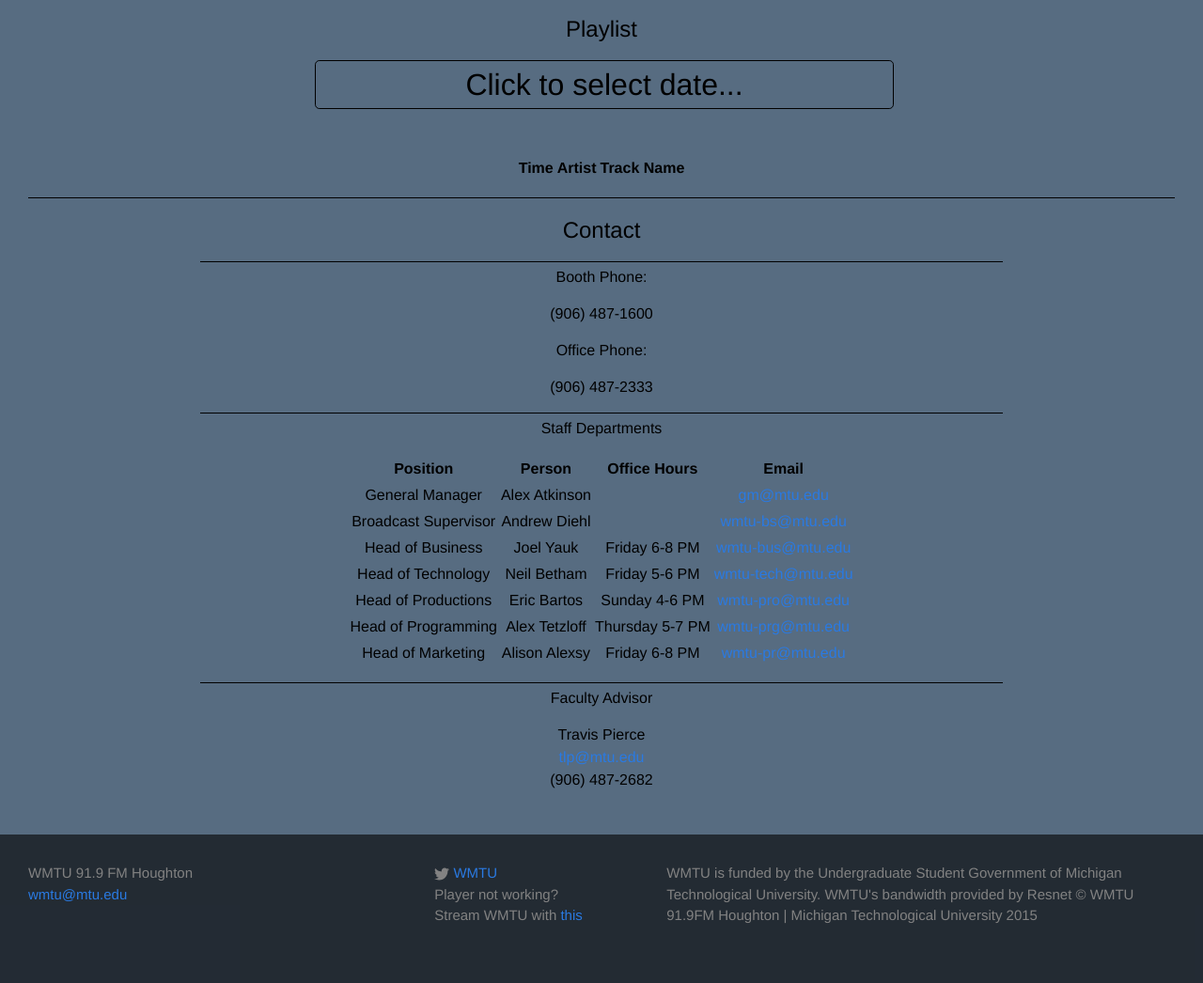
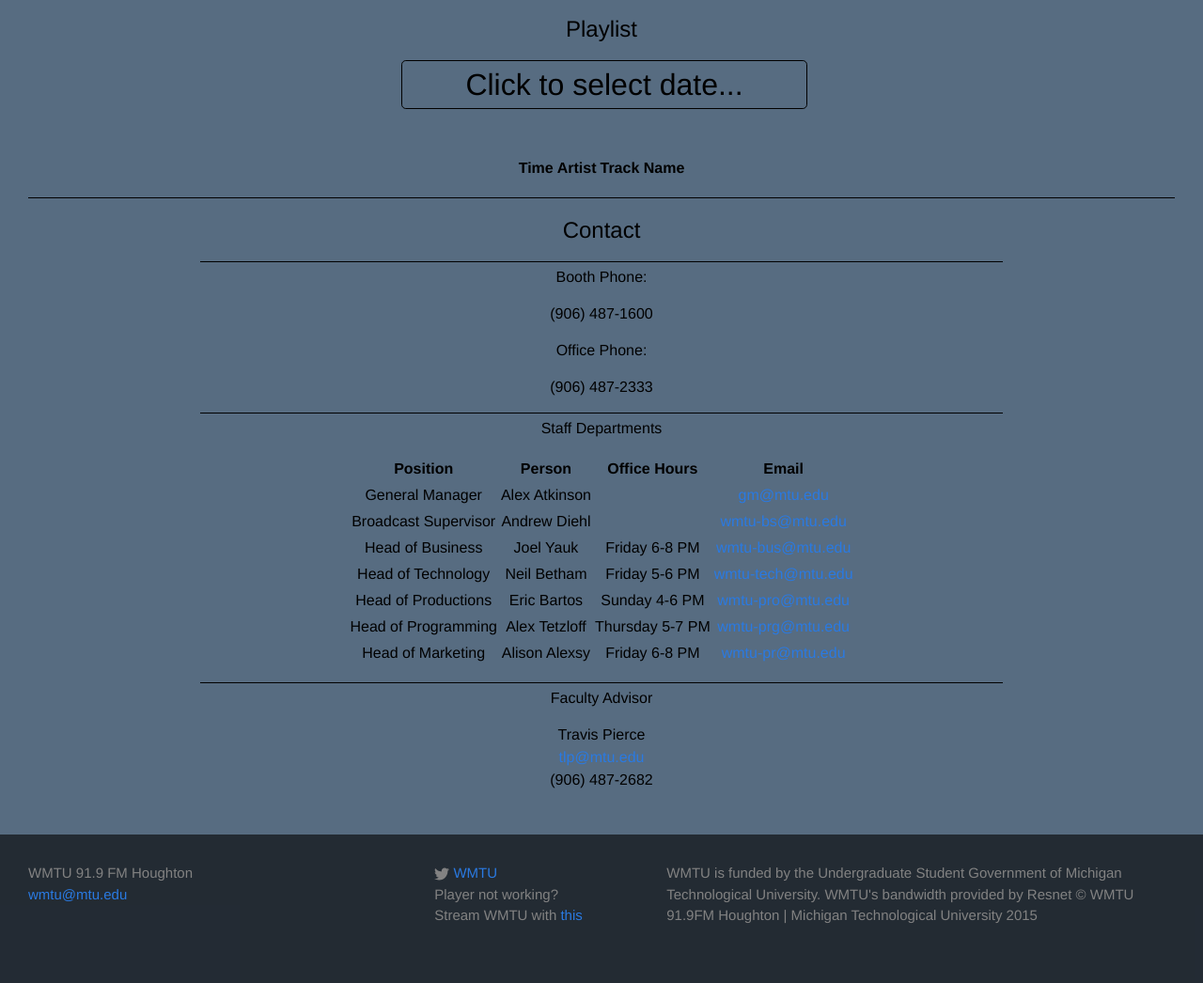
Before and after one commit to WMTU/wmtu.mtu.edu, a Jekyll site: the page built from index.html, in a window 1280 px wide. Shown: the part 1324-2370 px from the top of the page at 94% size. Built offline with Jekyll 4.4.1, drawn with Linux system fonts in a browser that asks for light colours.

Commit message:
remove min width constraint

```diff
--- a/css/style.css
+++ b/css/style.css
@@ -109,7 +109,6 @@
 
 #playlist-picker-container{
   margin-bottom: 2em;
-  min-width: 50%;
   display:inline-block;
 }
 
```
